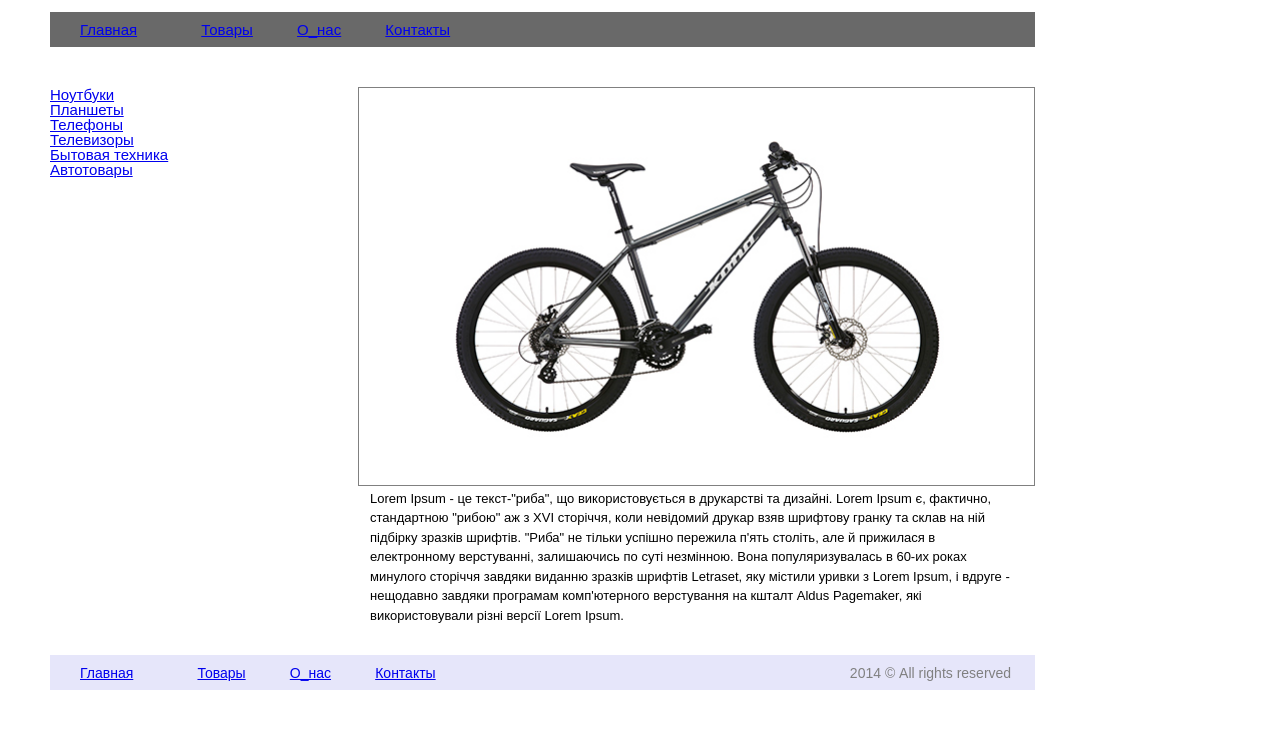
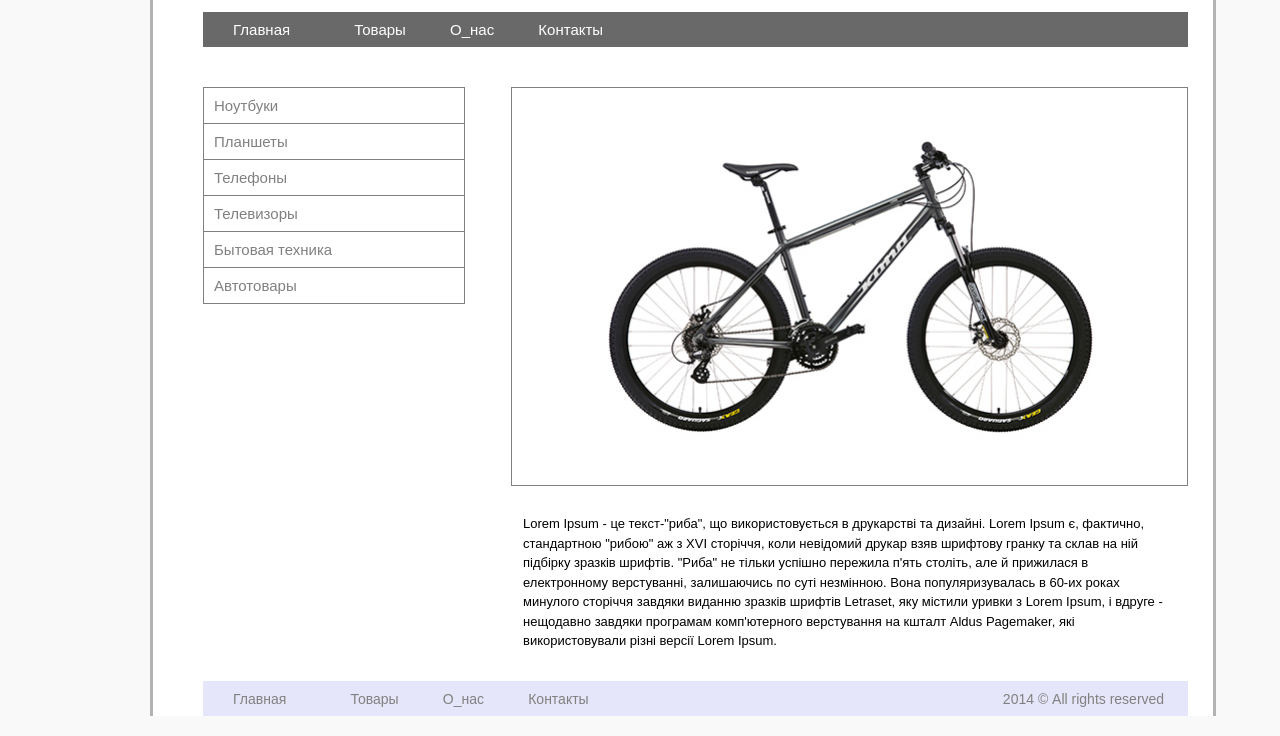
Before and after one commit to ruslanprikhdk/HW3-Ruslan-Prykhodko, a plain HTML site: page index.html in a window 1280 px wide. Shown: the part 103-839 px from the top of the page. Before the commit the page ends 813 px from the top, so only its background shows below. Drawn offline with Linux system fonts and the light colour scheme.

Commit message:
Add files via upload

```diff
--- a/css/style.css
+++ b/css/style.css
@@ -1,17 +1,42 @@
 body {
-  width: 1060px;
+background-color: #f9f9f9;
+}
+.background {
+margin-top: 0px;
+margin-left: 150px;
+width: 1060px;
+height: 100%;
+background-color: white;
+border-left: 3px solid #b3b3b3;
+border-right: 3px solid #b3b3b3;
 }
 h1,
 ul,
 p,
-td {
+li
+{
 font-family: Arial;
+}
+.upper_menu {
+text-decoration: none;
+color: white;
+}
+.main_menu {
+text-decoration: none;
+color: grey;
+}
+.lower_menu {
+text-decoration: none;
+color: grey;
+}
+.header {
+padding-top:50px;
 }
 h1 {
 font-weight:bold;
-margin-top: 50px;
 margin-left: 50px;
 font-size: 35px;
+background-color: white;
 }
 .items {
 margin-left: 50px;
@@ -48,13 +73,17 @@ margin-top: 40px;
 margin-left: 50px;
 font-size: 15px;
 }
-.offer td {
+.offer li {
 color:black;
 padding: 10px;
-border: 1px solid grey;
+border-left: 1px solid grey;
+border-top: 1px solid grey;
+border-right: 1px solid grey;
+list-style-type: none;
+width: 240px;
 }
-td {
-width: 240px;
+.offer li:last-child {
+border-bottom: 1px solid grey;
 }
 img {
 width: 675px;
@@ -111,22 +140,25 @@ padding: 8px 0px 8px 390px;
 text-align: right;
 }
 .menu li:hover {
-background-color: black;
+background-color: #383838;
 border: 1px solid white;
-padding: 8.5px 20px 9px 20px;
+padding: 9px 19px 9px 19px;
 }
 .menu li:nth-child(1):hover {
-background-color: black;
+background-color: #383838;
 border: 1px solid white;
-padding: 8.5px 40px 9px 20px;
+padding: 9px 39px 9px 19px;
 }
 
-.offer td:hover {
+.offer li:hover {
+width: 235px;
 background-color: gainsboro;
-border: 1px solid black;
+border-top: 1px solid black;
+border-left: 1px solid black;
+border-right: 1px solid black;
 color: black;
 padding-left: 15px;
 }
-.footer li:hover {
+.footer .lower_menu:hover {
 text-decoration: underline;
 }
```
Also changed, not shown: css/reset.css (line endings or trailing spaces).
